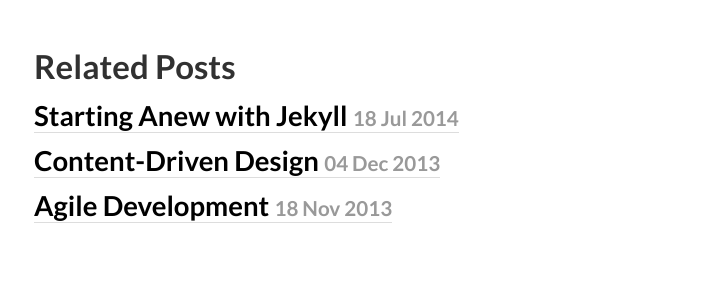
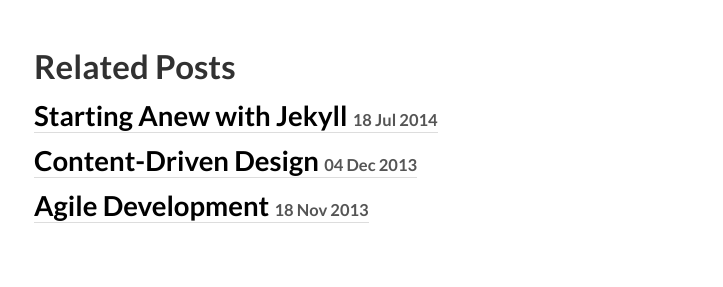
Before and after one commit to joyvchen/joyvchen.github.io, a Jekyll site: the page built from _posts/2013-04-08-brands-innovating-the-showroom.md, in a window 1280 px wide. Shown: the part 1784-2071 px from the top of the page, without its empty margins (276-999 px from the left). Built offline with Jekyll 4.4.1, drawn with Linux system fonts in a browser that asks for light colours; Markdown is read by kramdown in place of the engine named in the settings.

Commit message:
more link fixes

```diff
--- a/public/css/poole.css
+++ b/public/css/poole.css
@@ -81,9 +81,9 @@
   color: #000;
   text-decoration: none;
   border-bottom: 1px solid #ddd;
-    -webkit-transition: all .3s ease-in-out;
-     -moz-transition: all .3s ease-in-out;
-          transition: all .3s ease-in-out;
+    -webkit-transition: all .25s ease-in-out;
+     -moz-transition: all .25s ease-in-out;
+          transition: all .25s ease-in-out;
 }
 a strong {
   color: inherit;
@@ -406,11 +406,11 @@
   margin-top: 0;
 }
 .related-posts li small {
-  font-size: 75%;
-  color: #999;
+  font-size: 60%;
+  color: #555;
 }
 .related-posts li a:hover {
-  color: #268bd2;
+  color: #000;
   text-decoration: none;
 }
 .related-posts li a:hover small {
```
Also changed, not shown: reading.md (+1 -0 lines).
